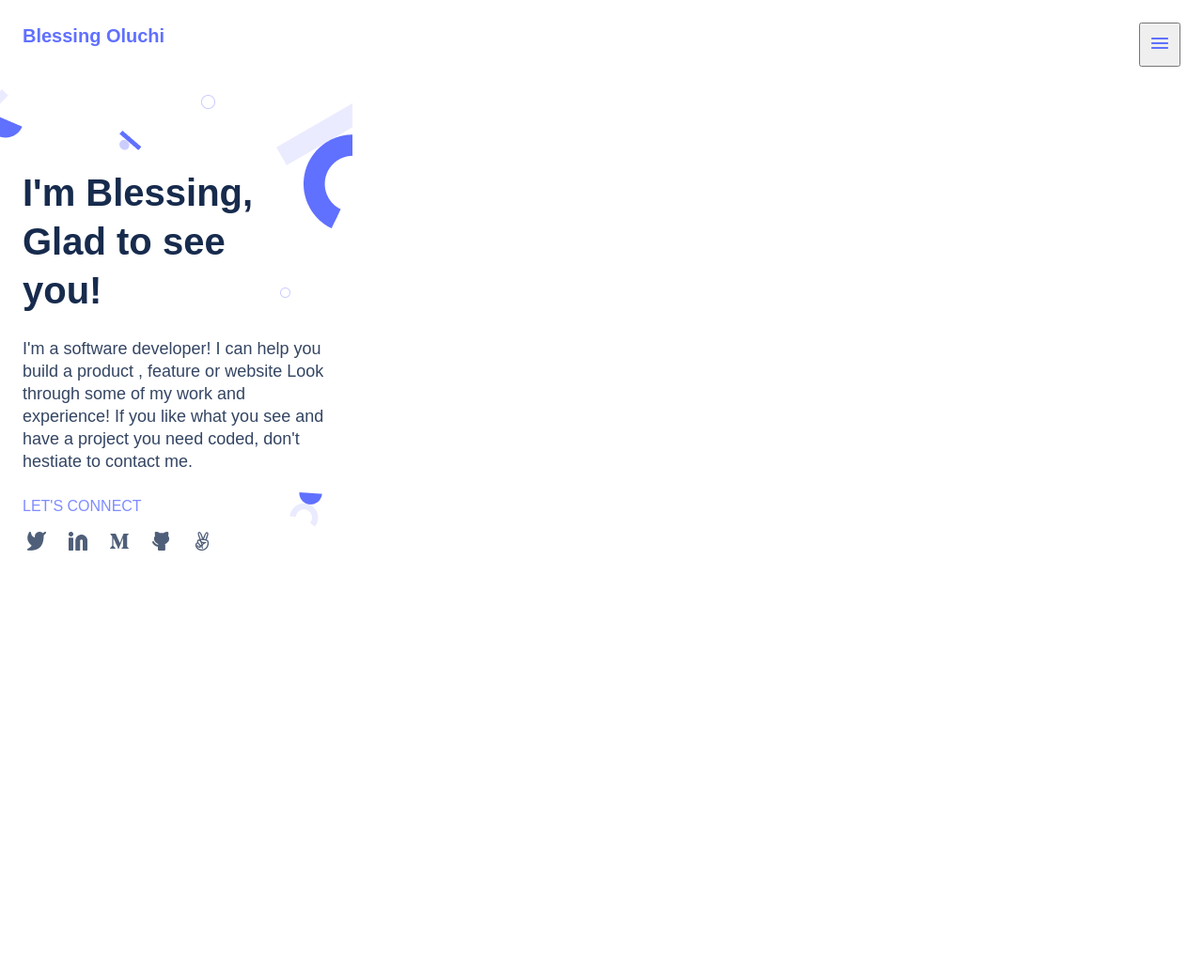
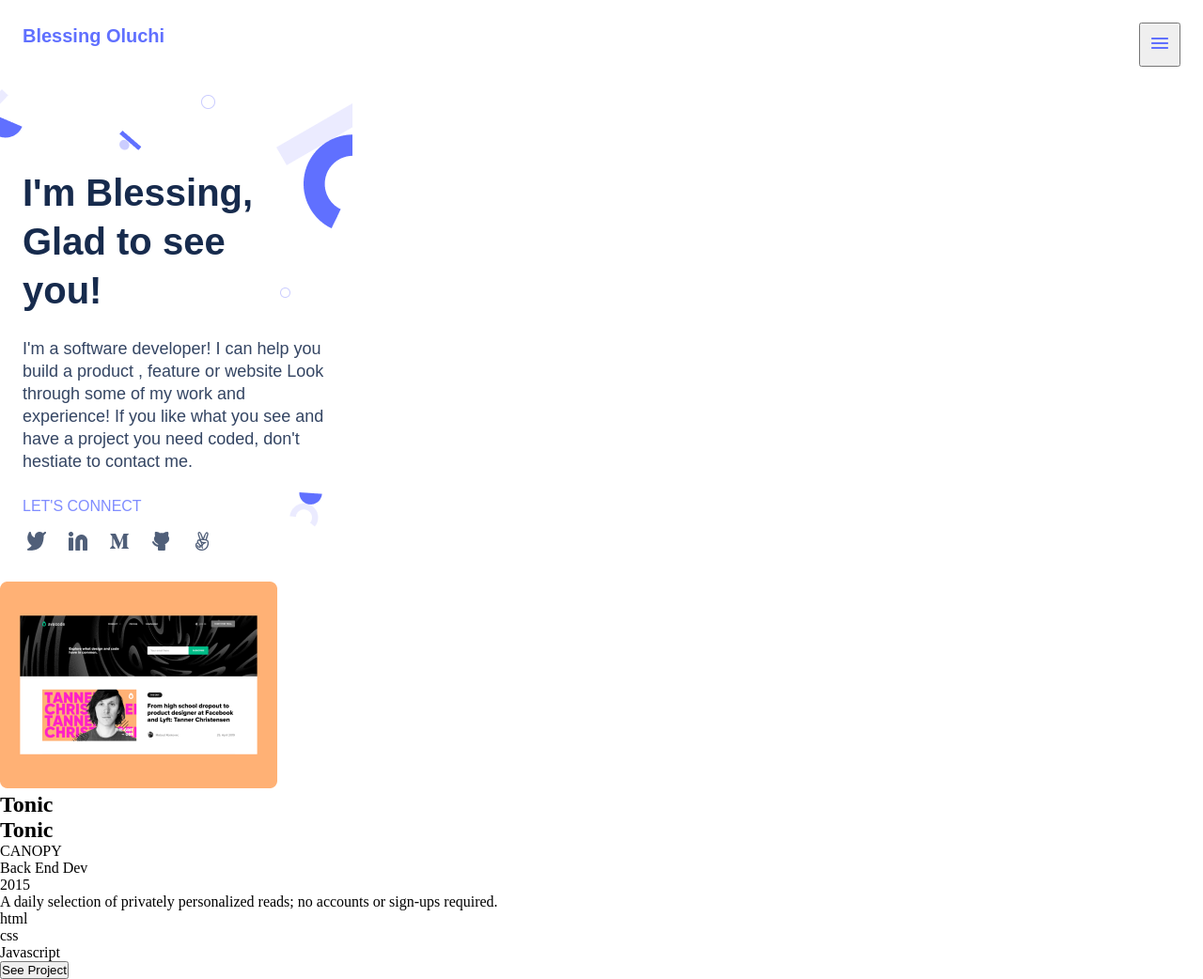
Before and after one commit to Luchy-B/Portfolio-Blessing, a website: page Portfolio-Blessing/index.html in a window 1280 px wide. Shown: the whole page at 94% size. Before the commit the page ends 800 px from the top, so only its background shows below. Drawn offline with Linux system fonts and the light colour scheme.

Commit message:
Add html file

```diff
--- a/Portfolio-Blessing/index.html
+++ b/Portfolio-Blessing/index.html
@@ -40,5 +40,31 @@
         </div>
     </div>
     </section>
+
+    <!-- WORK SECTION -->
+    <section>
+        <div class="card">
+            <div>
+                <img src="images/CardImg-1.png" alt="">
+            </div>
+            <h2>Tonic</h2>
+            <div>
+                <h2>Tonic</h2>
+                <ul>
+                    <li>CANOPY</li>
+                    <li>Back End Dev</li>
+                    <li>2015</li>
+                </ul>
+                <p>A daily selection of privately personalized reads;
+                    no accounts or sign-ups required.</p>
+                <ul>
+                    <li>html</li>
+                    <li>css</li>
+                    <li>Javascript</li>
+                </ul>
+                <input type="button" value="See Project">
+            </div>
+        </div>
+    </section>
 </body>
 </html>
```
Also changed, not shown: Portfolio-Blessing/images/CardImg-1.png (added), Portfolio-Blessing/images/header-shapes mobile(1).png (deleted).
